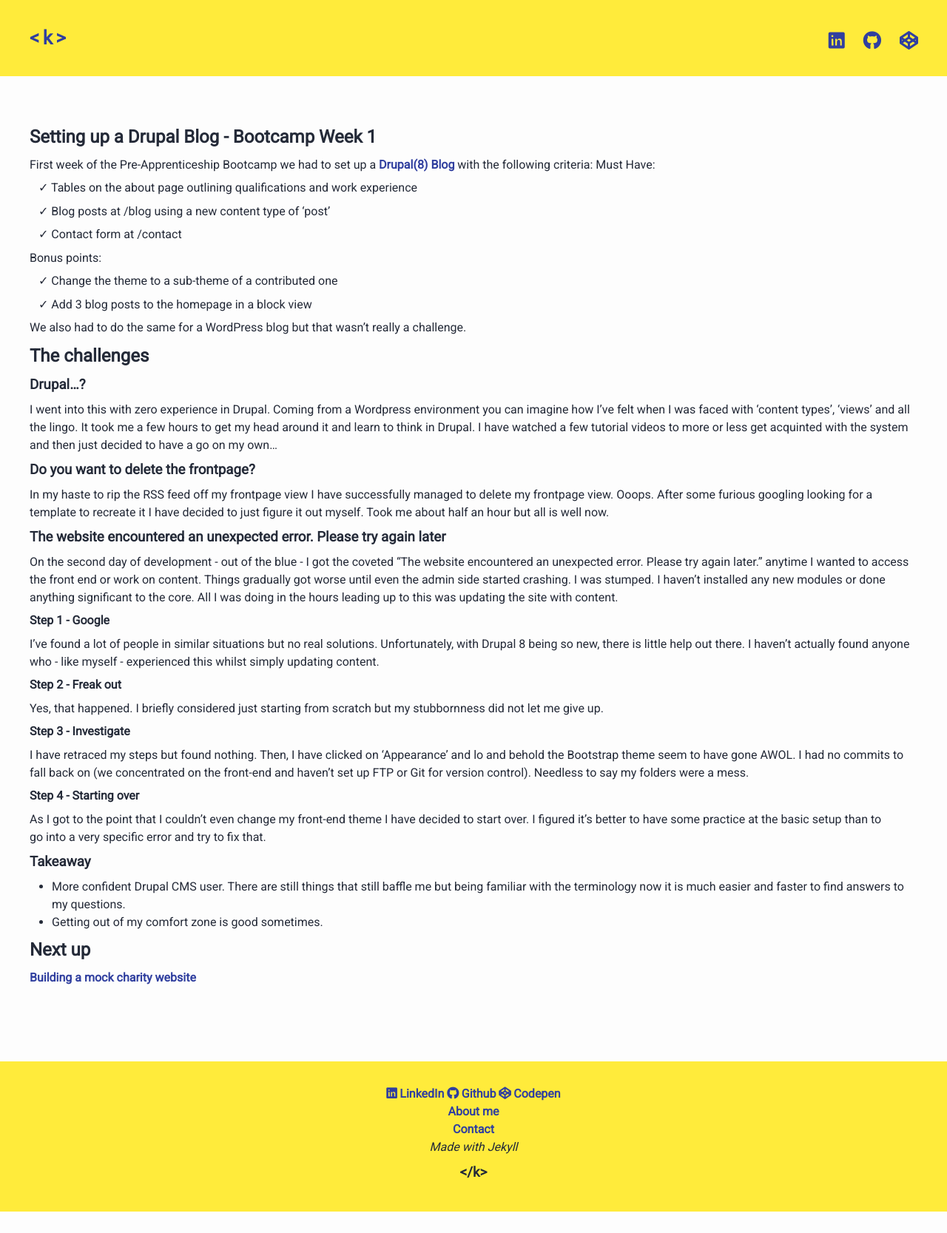
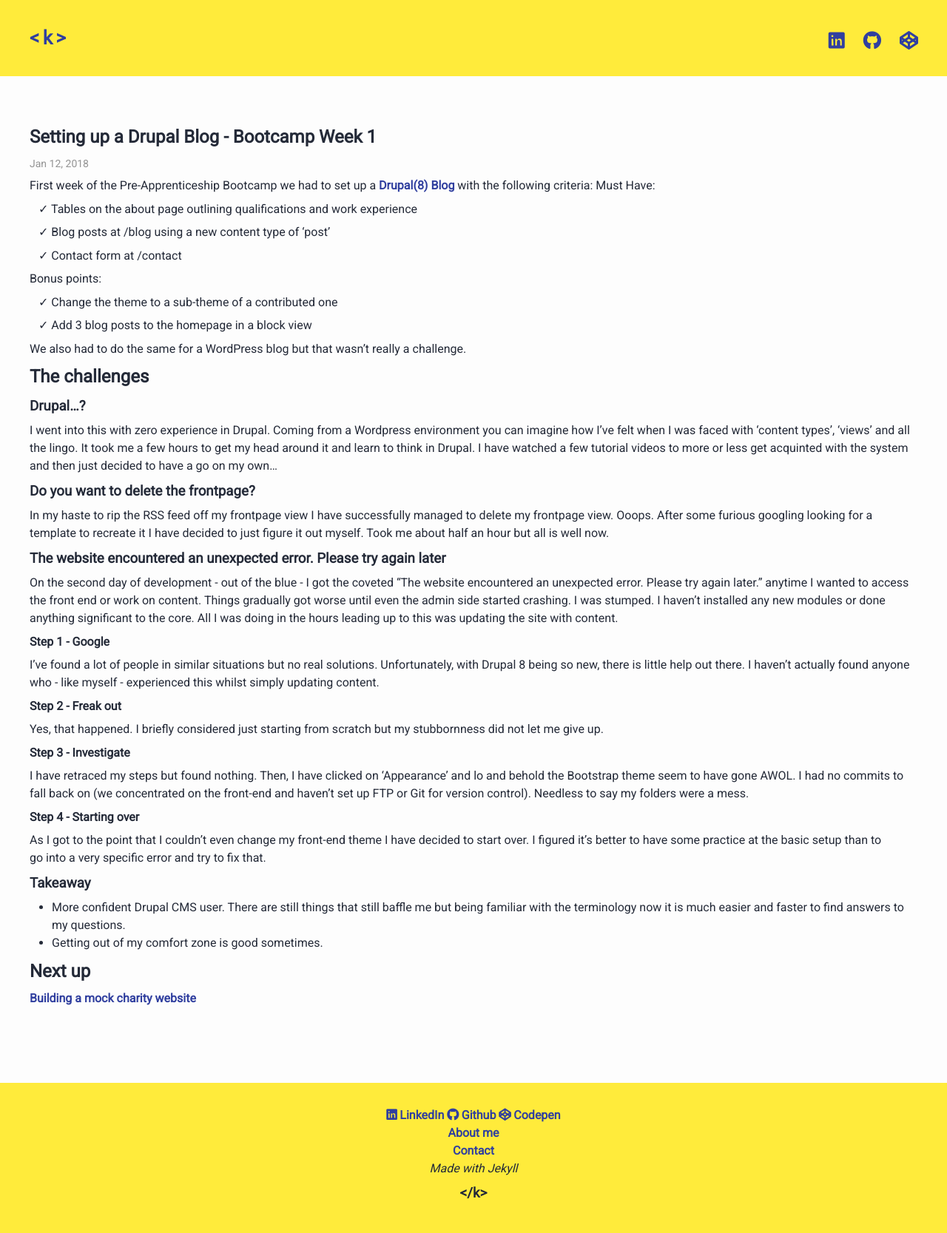
Before and after one commit to krisztin/krisztin.github.io, a Jekyll site: the page built from _posts/2018-01-12-bootcamp1.md, in a window 1280 px wide. Shown: the whole page at 74% size. Built offline with Jekyll 4.4.1, drawn with Linux system fonts in a browser that asks for light colours; nearby versions of some CDN libraries; before the commit the page ends 1638 px from its top, so only the background shows below that.

Commit message:
post meta styling and adding date back

```diff
--- a/_layouts/post.html
+++ b/_layouts/post.html
@@ -5,6 +5,12 @@
 
   <header class="post-header">
     <h1 class="post-title p-name" itemprop="name headline">{{ page.title | escape }}</h1>
+    <p class="post-meta">
+      <time class="dt-published" datetime="{{ page.date | date_to_xmlschema }}" itemprop="datePublished">
+        {%- assign date_format = site.minima.date_format | default: "%b %-d, %Y" -%}
+        {{ page.date | date: date_format }}
+      </time>
+    </p>
   </header>
 
   <div class="post-content e-content" itemprop="articleBody">
--- a/_sass/minima/_layout.scss
+++ b/_sass/minima/_layout.scss
@@ -185,10 +185,10 @@
 //   @include relative-font-size(2);
 // }
 
-// .post-meta {
-//   font-size: $small-font-size;
-//   color: $colour-grey;
-// }
+.post-meta {
+  font-size: $small-font-size;
+  color: $colour-grey;
+}
 
 // .post-link {
 //   display: block;
```
